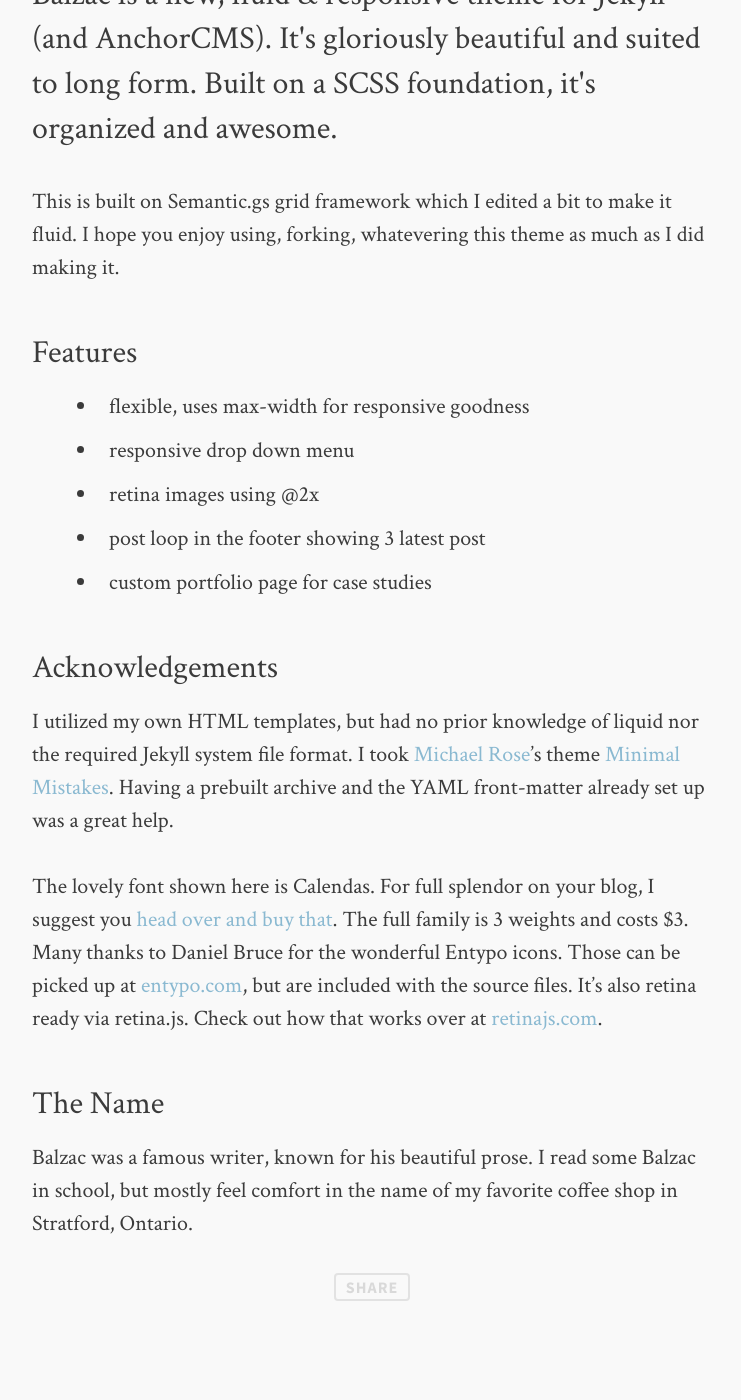
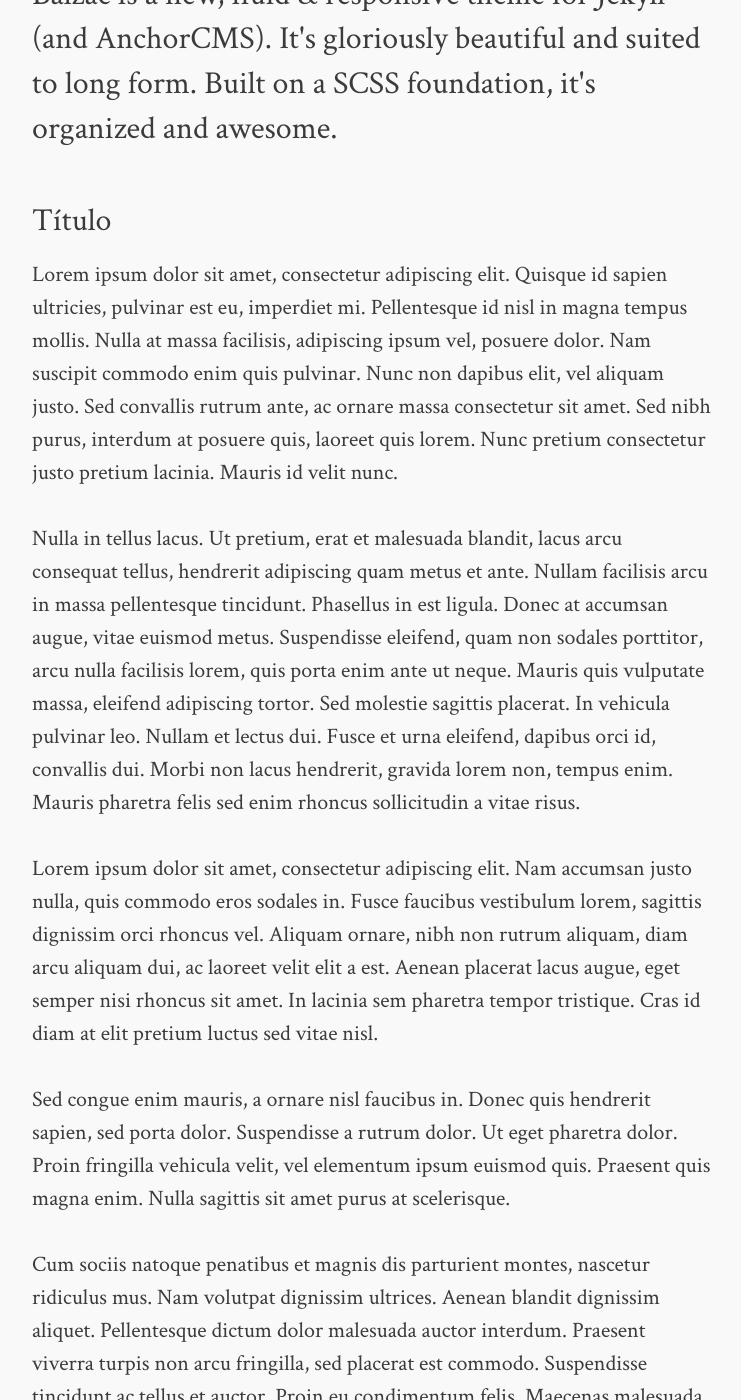
Before and after one commit to digitus/digitus.github.io, a Jekyll site: the page built from sobre.md, in a window 1280 px wide and 1400 px high, scrolled down 773 px. Shown: the whole window, without its empty margins (268-1009 px from the left). Built offline with Jekyll 4.4.1, drawn with Linux system fonts in a browser that asks for light colours; comment, search, counter and statistics services are not loaded; some of the changed text lies outside the part shown.

Commit message:
Updated sobre.md

```diff
--- a/sobre.md
+++ b/sobre.md
@@ -1,26 +1,26 @@
 ---
 layout: post
 permalink: /sobre/index.html
-title: About the Theme
-description: Balzac is a new, fluid & responsive theme for Jekyll (and AnchorCMS). It's gloriously beautiful and suited to long form. Built on a SCSS foundation, it's organized and awesome.
-tags: [about, Jekyll, theme, responsive]
+title: Digitus
+description: "Balzac is a new, fluid & responsive theme for Jekyll (and AnchorCMS). It's gloriously beautiful and suited to long form. Built on a SCSS foundation, it's organized and awesome."
+tags:
+  - about
+  - Jekyll
+  - theme
+  - responsive
 image:
-  feature: soft-trees.jpg
+  feature: "soft-trees.jpg"
+published: true
 ---
 
-This is built on Semantic.gs grid framework which I edited a bit to make it fluid. I hope you enjoy using, forking, whatevering this theme as much as I did making it.
+### Título
 
-### Features
-* flexible, uses max-width for responsive goodness
-* responsive drop down menu
-* retina images using @2x
-* post loop in the footer showing 3 latest post
-* custom portfolio page for case studies
+Lorem ipsum dolor sit amet, consectetur adipiscing elit. Quisque id sapien ultricies, pulvinar est eu, imperdiet mi. Pellentesque id nisl in magna tempus mollis. Nulla at massa facilisis, adipiscing ipsum vel, posuere dolor. Nam suscipit commodo enim quis pulvinar. Nunc non dapibus elit, vel aliquam justo. Sed convallis rutrum ante, ac ornare massa consectetur sit amet. Sed nibh purus, interdum at posuere quis, laoreet quis lorem. Nunc pretium consectetur justo pretium lacinia. Mauris id velit nunc.
 
-### Acknowledgements
-I utilized my own HTML templates, but had no prior knowledge of liquid nor the required Jekyll system file format. I took [Michael Rose](http://twitter.com/mmistakes)'s theme [Minimal Mistakes](http://mmistakes.github.io/minimal-mistakes/). Having a prebuilt archive and the YAML front-matter already set up was a great help.
+Nulla in tellus lacus. Ut pretium, erat et malesuada blandit, lacus arcu consequat tellus, hendrerit adipiscing quam metus et ante. Nullam facilisis arcu in massa pellentesque tincidunt. Phasellus in est ligula. Donec at accumsan augue, vitae euismod metus. Suspendisse eleifend, quam non sodales porttitor, arcu nulla facilisis lorem, quis porta enim ante ut neque. Mauris quis vulputate massa, eleifend adipiscing tortor. Sed molestie sagittis placerat. In vehicula pulvinar leo. Nullam et lectus dui. Fusce et urna eleifend, dapibus orci id, convallis dui. Morbi non lacus hendrerit, gravida lorem non, tempus enim. Mauris pharetra felis sed enim rhoncus sollicitudin a vitae risus.
 
- The lovely font shown here is Calendas. For full splendor on your blog, I suggest you [head over and buy that](http://calendasplus.com/). The full family is 3 weights and costs $3. Many thanks to Daniel Bruce for the wonderful Entypo icons. Those can be picked up at [entypo.com](http://entypo.com), but are included with the source files. It's also <b>retina ready</b> via retina.js. Check out how that works over at [retinajs.com](http://retinajs.com).
+Lorem ipsum dolor sit amet, consectetur adipiscing elit. Nam accumsan justo nulla, quis commodo eros sodales in. Fusce faucibus vestibulum lorem, sagittis dignissim orci rhoncus vel. Aliquam ornare, nibh non rutrum aliquam, diam arcu aliquam dui, ac laoreet velit elit a est. Aenean placerat lacus augue, eget semper nisi rhoncus sit amet. In lacinia sem pharetra tempor tristique. Cras id diam at elit pretium luctus sed vitae nisl.
 
-### The Name
-Balzac was a famous writer, known for his beautiful prose. I read some Balzac in school, but mostly feel comfort in the name of my favorite coffee shop in Stratford, Ontario.
+Sed congue enim mauris, a ornare nisl faucibus in. Donec quis hendrerit sapien, sed porta dolor. Suspendisse a rutrum dolor. Ut eget pharetra dolor. Proin fringilla vehicula velit, vel elementum ipsum euismod quis. Praesent quis magna enim. Nulla sagittis sit amet purus at scelerisque.
+
+Cum sociis natoque penatibus et magnis dis parturient montes, nascetur ridiculus mus. Nam volutpat dignissim ultrices. Aenean blandit dignissim aliquet. Pellentesque dictum dolor malesuada auctor interdum. Praesent viverra turpis non arcu fringilla, sed placerat est commodo. Suspendisse tincidunt ac tellus et auctor. Proin eu condimentum felis. Maecenas malesuada, ante rhoncus eleifend ultrices, purus enim eleifend tellus, vitae mollis nulla augue ac lectus. Nunc ultrices tincidunt laoreet.
```
